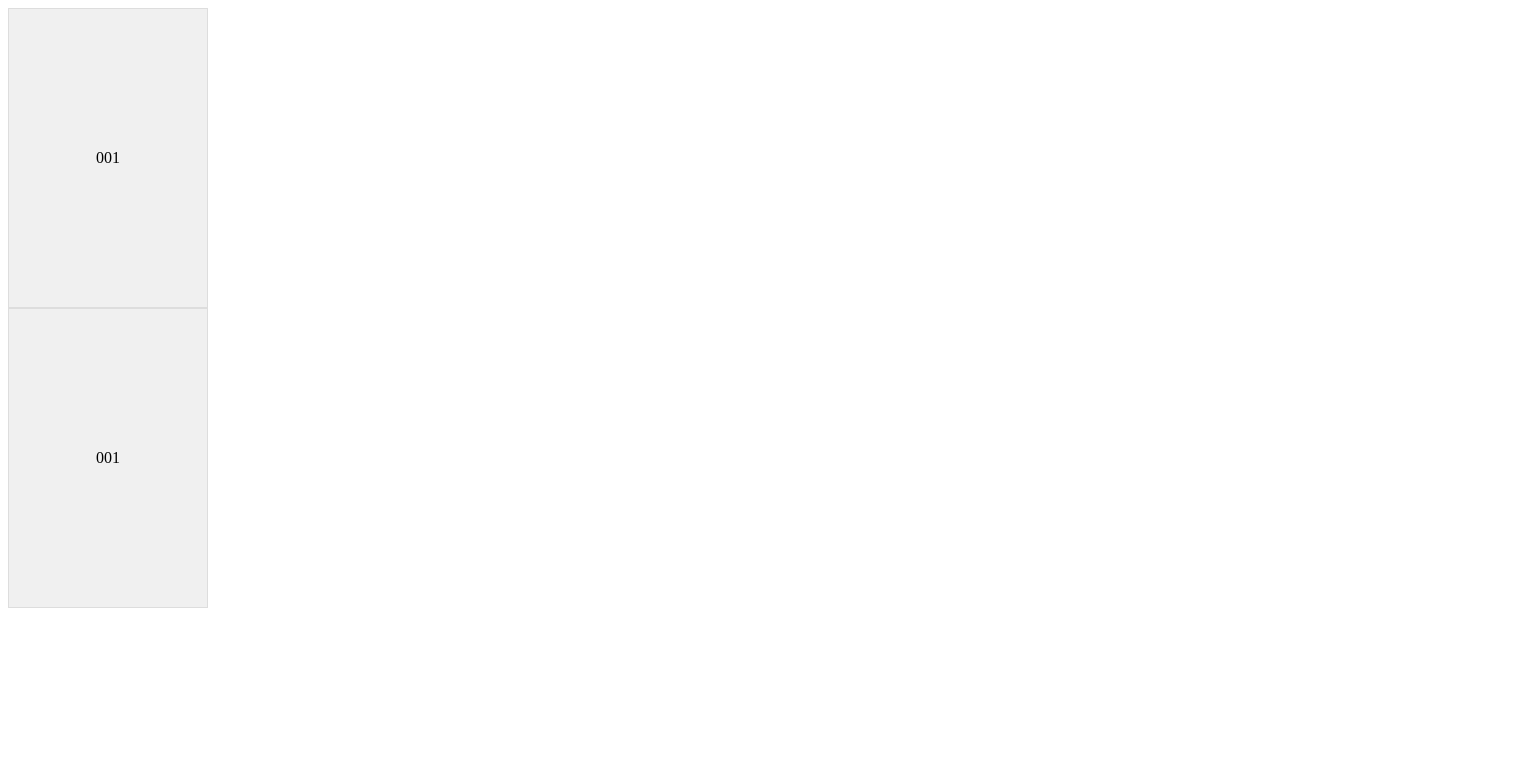
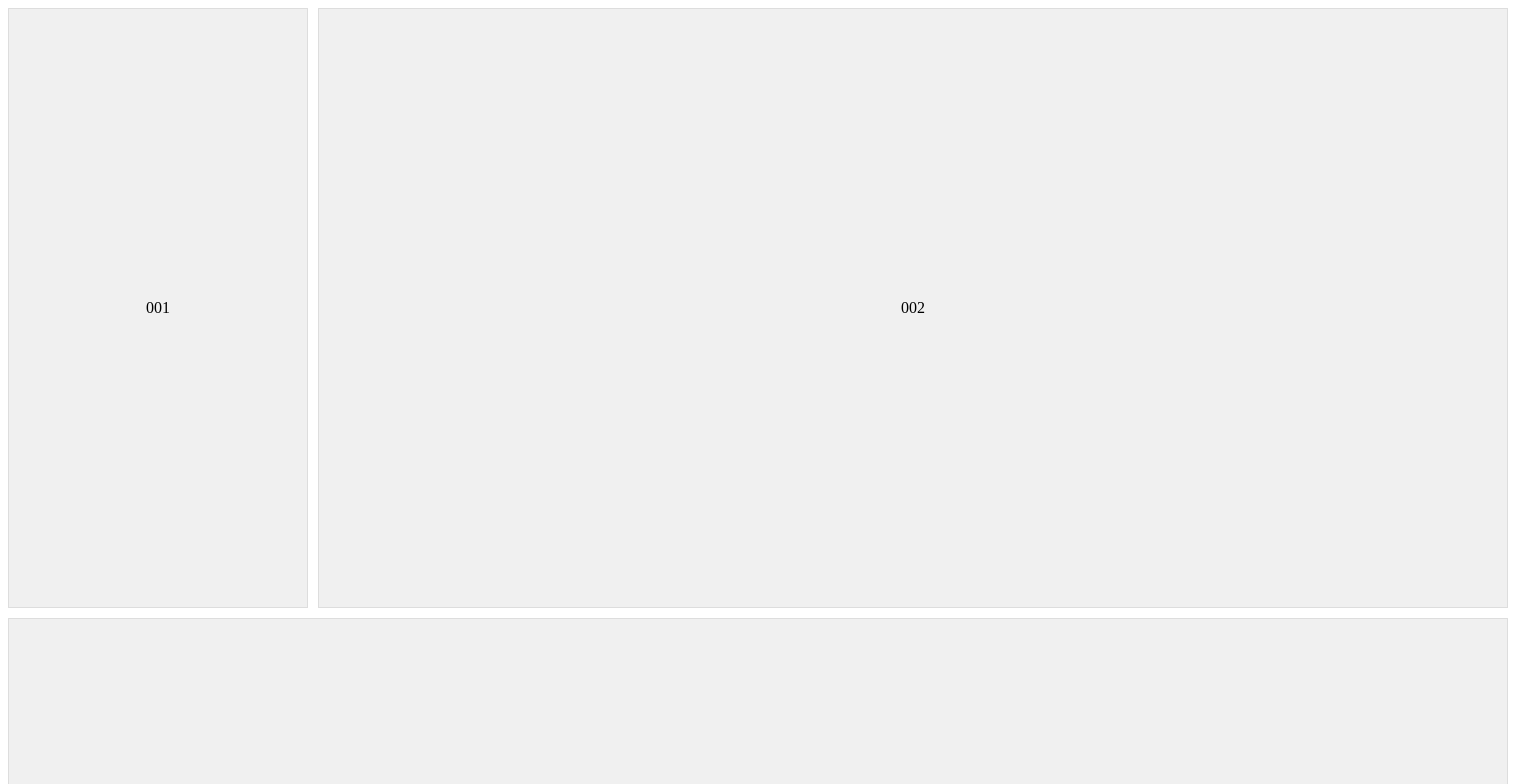
Before and after one commit to himanshu-mamgain/resizable-screen, a React (Vite) app: page / in a window 1280 px wide. Shown: the top 784 px of the page, 1517 px wide, since content can reach past the window. Built offline with nearby package versions, Linux system fonts and the light colour scheme.

Commit message:
added three div

```diff
--- a/src/components/home/Home.tsx
+++ b/src/components/home/Home.tsx
@@ -1,11 +1,24 @@
 import Box from "../window/Box";
+
+import "./home.style.css";
 
 const Home: React.FC = () => {
   return (
-    <>
-      <Box widthProp={0} heightProp={300}><>001</></Box>
-      <Box widthProp={0} heightProp={300}><>001</></Box>
-    </>
+    <div className="home-container">
+      <div className="layout">
+        <Box widthProp={300} heightProp={600}>
+          <>001</>
+        </Box>
+        <Box widthProp={1190} heightProp={600}>
+          <>002</>
+        </Box>
+      </div>
+      <div className="third-layout">
+          <Box widthProp={1500} heightProp={600}>
+            <>003</>
+          </Box>
+        </div>
+    </div>
   );
 };
 
--- /dev/null
+++ b/src/components/home/home.style.css
@@ -0,0 +1,15 @@
+.layout {
+  display: flex;
+  align-content: stretch;
+  gap: 10px;
+}
+
+.third-layout {
+    margin-top: 10px;
+}
+
+.home-container {
+    width: 100%;
+    height: 100%;
+    box-sizing: border-box;
+}
--- a/src/components/window/Box.tsx
+++ b/src/components/window/Box.tsx
@@ -17,9 +17,9 @@ const style = {
   background: "#f0f0f0",
 } as const;
 
-const Box: React.FC<ResizableProps> = ({ widthProp = 200, heightProp = 300, children }) => {
-  const [width, setWidth] = useState<number>(200);
-  const [height, setHeight] = useState<number>(300);
+const Box: React.FC<ResizableProps> = ({ widthProp, heightProp, children }) => {
+  const [width, setWidth] = useState<number>(widthProp);
+  const [height, setHeight] = useState<number>(heightProp);
 
   return (
     <Resizable
--- a/src/index.css
+++ b/src/index.css
@@ -0,0 +1,3 @@
+* {
+    box-sizing: border-box;
+}
```
